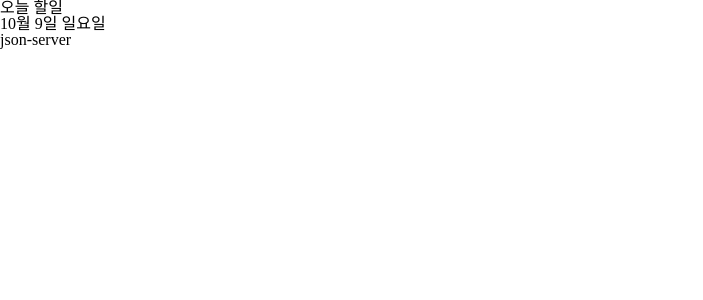
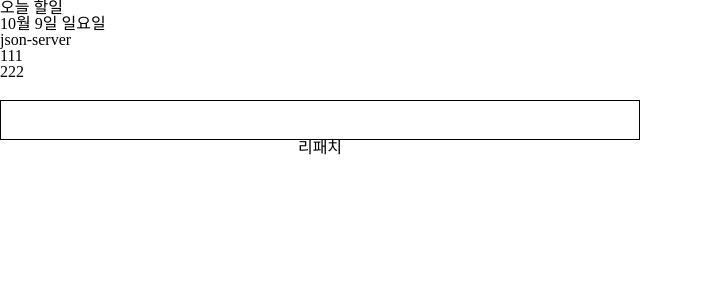
Before and after one commit to Changsoon-Yun/ts-TodoList, a React (Create React App) app: page / in a window 1280 px wide. Shown: the top 300 px of the page, without its empty margins (0-703 px from the left). Built offline with nearby package versions, Linux system fonts and the light colour scheme; data requests are answered from the project's data file.

Commit message:
리액트쿼리로 투두리스트 생성

```diff
--- a/db.json
+++ b/db.json
@@ -4,6 +4,14 @@
       "id": 1,
       "title": "json-server",
       "date": "2022-10-09"
+    },
+    {
+      "title": "111",
+      "id": 2
+    },
+    {
+      "title": "222",
+      "id": 3
     }
   ]
 }
--- a/src/axios/todosApi.js
+++ b/src/hooks/todosApi.ts
@@ -2,4 +2,6 @@ import instance from "./axios";
 
 export const todosApi = {
   getTodoList: () => instance.get("/todos"),
+
+  postTodoList: (data: string) => instance.post("/todos", data),
 };
--- a/src/pages/Main.tsx
+++ b/src/pages/Main.tsx
@@ -1,7 +1,7 @@
 import axios from "axios";
-import React, { useEffect } from "react";
-import instance from "../axios/axios";
-import { todosApi } from "./../axios/todosApi";
+import React, { useEffect, useRef, useState } from "react";
+import { todosApi } from "./../hooks/todosApi";
+import instance from "./../hooks/axios";
 import {
   useQuery,
   useMutation,
@@ -11,29 +11,66 @@ import {
 } from "react-query";
 
 const Main = () => {
-  // const getTodo = async () => {
-  //   const response = await todosApi.getTodoList();
-  //   console.log(response);
-  // };
-
-  // useEffect(() => {
-  //   getTodo();
-  // }, []);
+  const todoInput = useRef<any>(null);
 
   const queryClient = useQueryClient();
 
-  const query = useQuery("todos", todosApi.getTodoList);
+  // const query = useQuery("todos", todosApi.getTodoList);
 
-  console.log(query.data?.data[0]);
+  const { status, refetch, isFetching, data, error } = useQuery(
+    "get/todos",
+    () => instance.get("/todos"),
+    {
+      onSuccess: (data) => {
+        console.log("onSuccess", data);
+      },
+      onError: (error) => {
+        console.log("onError", error);
+      },
+    }
+  );
+
+  const mutation = useMutation(
+    "addTodos",
+    (data: any) => instance.post("/todos", data),
+    {
+      onSuccess: (data, variables, context) => {
+        console.log("onSuccess", data);
+        queryClient.invalidateQueries("get/todos");
+      },
+    }
+  );
+
+  useEffect(() => {
+    console.log(status);
+  }, [status]);
+
+  // console.log(query.data?.data[0]);
+
+  const addTodoList = (value: string): void => {
+    mutation.mutate({ title: value });
+  };
+
+  console.log();
 
   return (
     <div>
       <div>
         <h2>오늘 할일</h2>
         <p>10월 9일 일요일</p>
-        {query.data?.data.map((data: { title: string; id: number }) => (
+        {data?.data.map((data: { title: string; id: number }) => (
           <div key={data.id}>{data.title}</div>
         ))}
+      </div>
+      <div className="mt-5 flex flex-col w-1/2">
+        <input
+          className="border border-black border-solid h-10 p-2"
+          ref={todoInput}
+          type="text"
+        />
+        <button onClick={() => addTodoList(todoInput.current.value)}>
+          리패치
+        </button>
       </div>
     </div>
   );
```
Also changed, not shown: src/hooks/axios.ts (renamed from src/axios/axios.js).
